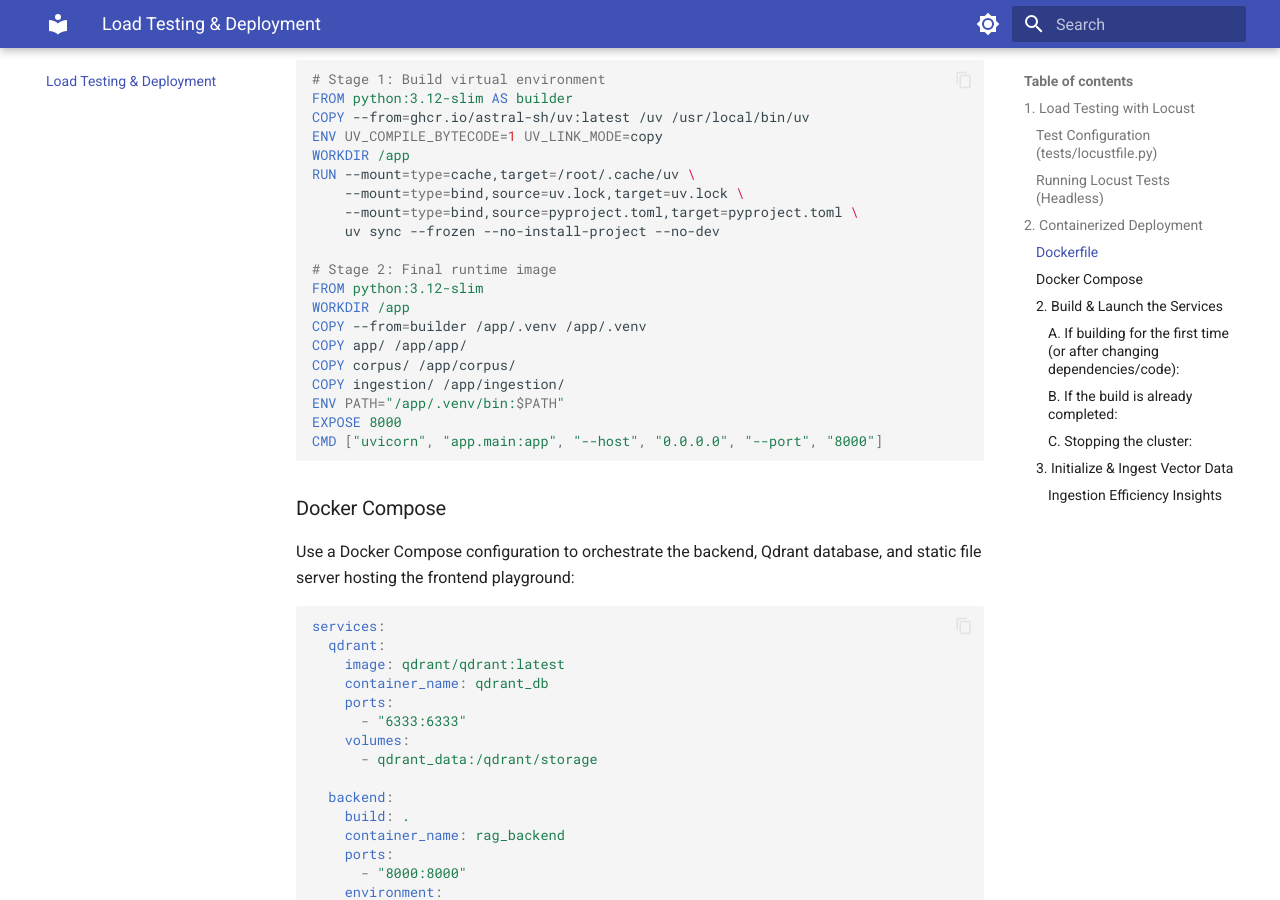
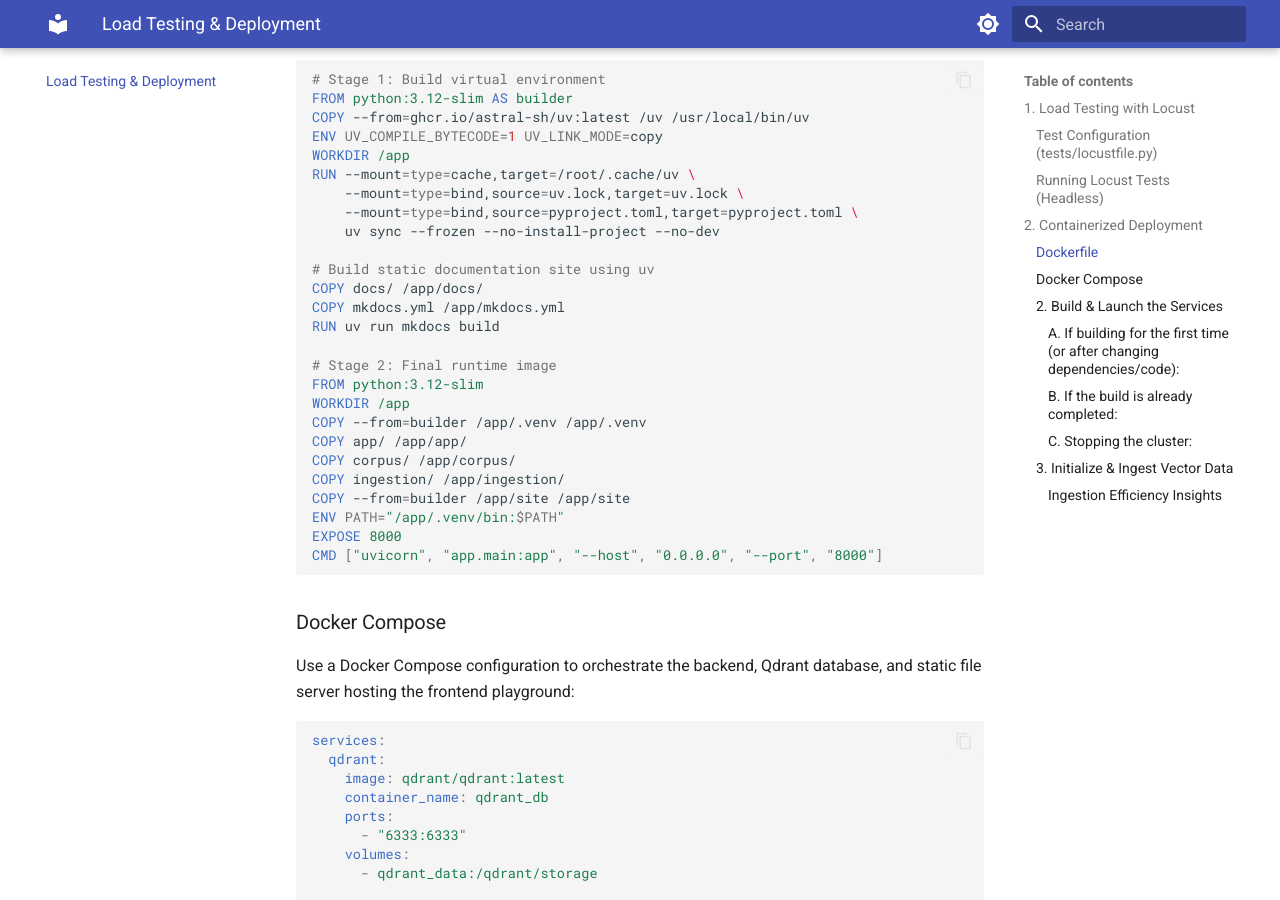
Before and after one commit to parthmh/fastapi_doc_rag, an MkDocs documentation site: the page built from docs/deployment.md, in a window 1280 px wide and 900 px high, scrolled down 1124 px. Built offline with MkDocs 1.6.1 and Material for MkDocs 9.7.7, drawn with Linux system fonts in a browser that asks for light colours.

Commit message:
Refactor docs dependencies to be managed via uv and simplify docker build

```diff
--- a/docs/deployment.md
+++ b/docs/deployment.md
@@ -42,6 +42,11 @@
     --mount=type=bind,source=pyproject.toml,target=pyproject.toml \
     uv sync --frozen --no-install-project --no-dev
 
+# Build static documentation site using uv
+COPY docs/ /app/docs/
+COPY mkdocs.yml /app/mkdocs.yml
+RUN uv run mkdocs build
+
 # Stage 2: Final runtime image
 FROM python:3.12-slim
 WORKDIR /app
@@ -49,6 +54,7 @@
 COPY app/ /app/app/
 COPY corpus/ /app/corpus/
 COPY ingestion/ /app/ingestion/
+COPY --from=builder /app/site /app/site
 ENV PATH="/app/.venv/bin:$PATH"
 EXPOSE 8000
 CMD ["uvicorn", "app.main:app", "--host", "0.0.0.0", "--port", "8000"]
--- a/pyproject.toml
+++ b/pyproject.toml
@@ -21,6 +21,8 @@
     "sentence-transformers>=5.5.1",
     "torch>=2.12.0",
     "transformers>=5.9.0",
+    "mkdocs>=1.6.0",
+    "mkdocs-material>=9.5.0",
 ]
 
 [[tool.uv.index]]
```
Also changed, not shown: README.md (+3 -3 lines), docs/index.md (+2 -2 lines), 3 other files.
